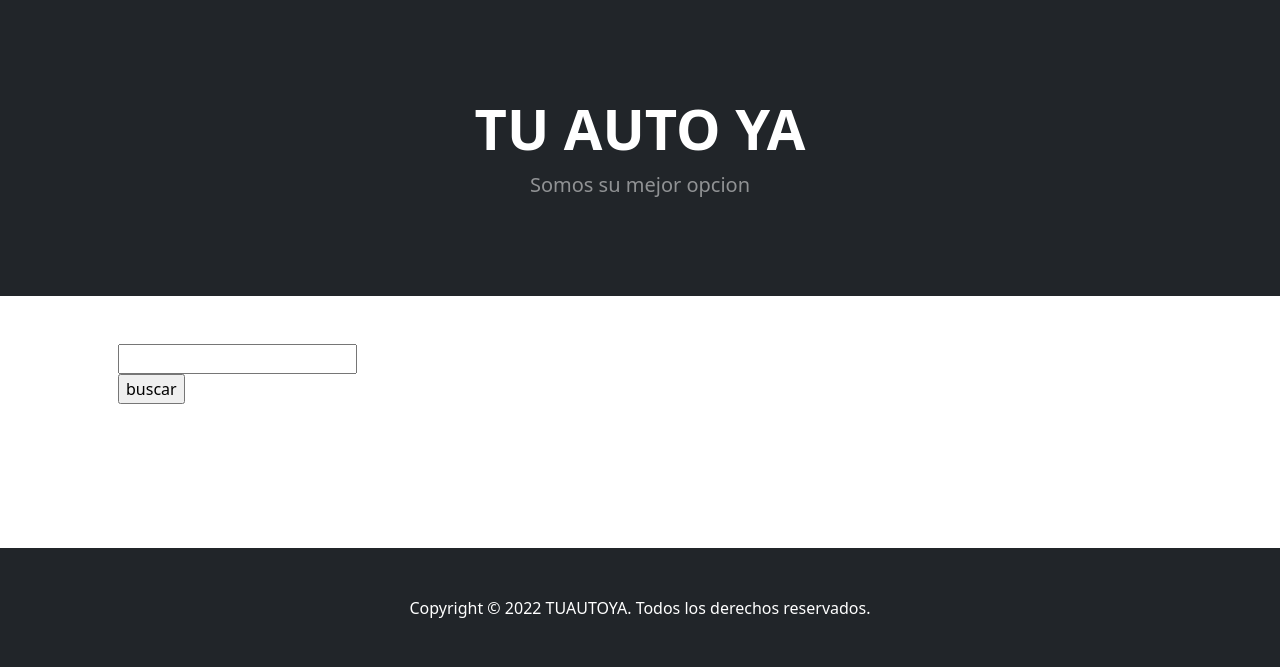
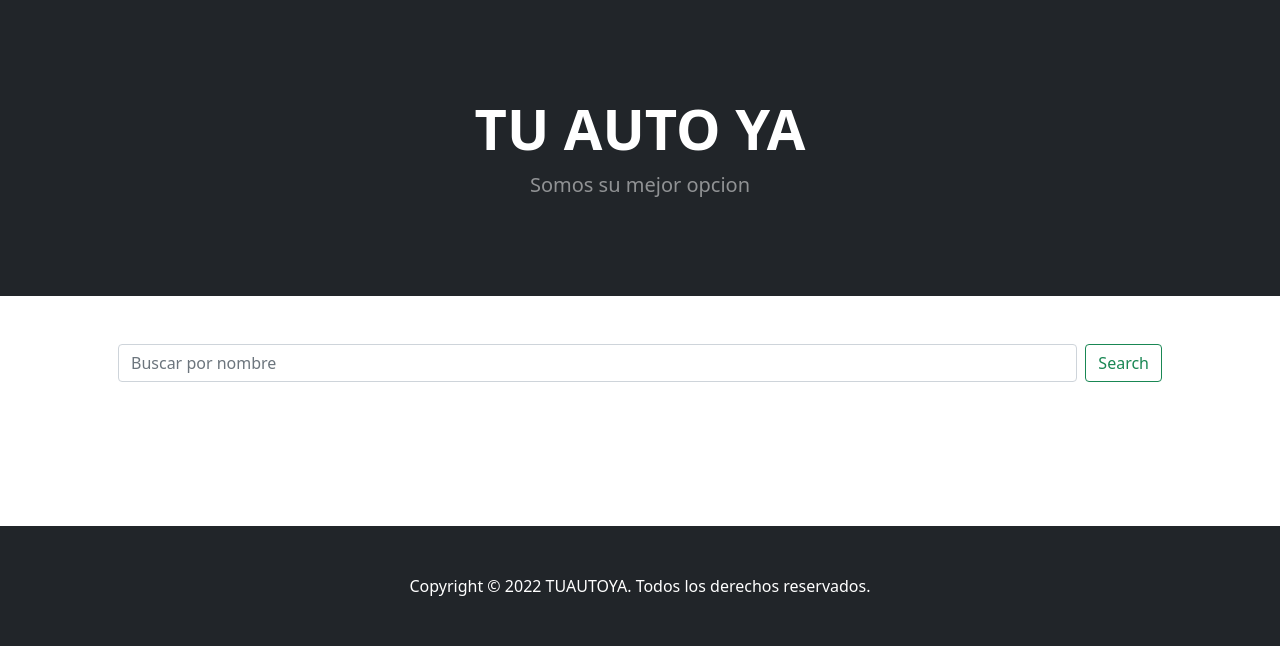
Before and after one commit to Loray21/Pyhton-Codehouse, a Django app: template entregafinalcoder/entregafinal/AppEcommerce/templates/index.html in a window 1280 px wide. Shown: the part 57-724 px from the top of the page. Run offline with Django 3.2, Linux system fonts and the light colour scheme; the template is opened without the code that fills it, so the values that code supplies are empty; some libraries are stand-ins or nearby versions.

Commit message:
fix search

```diff
--- a/entregafinalcoder/entregafinal/AppEcommerce/templates/index.html
+++ b/entregafinalcoder/entregafinal/AppEcommerce/templates/index.html
@@ -7,7 +7,7 @@
     <meta name="viewport" content="width=device-width, initial-scale=1, shrink-to-fit=no" />
     <meta name="description" content="" />
     <meta name="author" content="" />
-    <title>Shop Homepage - Start Bootstrap Template</title>
+    <title>TUAUTOYA</title>
     <!-- Favicon-->
     <link rel="icon" type="image/x-icon" href="assets/favicon.ico" />
     <!-- Bootstrap icons-->
@@ -49,6 +49,7 @@
                         <span class="badge bg-dark text-white ms-1 rounded-pill">0</span>
                     </button>
                 </form>
+
             </div>
         </div>
     </nav>
@@ -63,14 +64,11 @@
     </header>
     <!-- Section-->
     <div class="container px-4 px-lg-5 mt-5">
-        <div class="row gx-4 gx-lg-5 row-cols-2 row-cols-md-3 row-cols-xl-4 ">
-            <form action="{% url 'buscarNombre' %}" method="GET">
-
-                <input type="text" name="nombre" id="nombre">
-
-                <input type="submit" value="buscar" placeholder="coloque el nombre">
-
-
+        <div class="row gx-4 gx-lg-5">
+            <form class="d-flex" action="{% url 'buscarNombre' %}" method="GET">
+                <input class="form-control me-2" type="search" placeholder="Buscar por nombre" aria-label="Search"
+                    name="nombre" id="nombre">
+                <button class="btn btn-outline-success" value="buscar" type="submit">Search</button>
             </form>
         </div>
     </div>
@@ -108,6 +106,8 @@
                 {% endfor %}
 
             </div>
+
+
         </div>
         <div>
             {% block contenido_que_cambia %}
```
Also changed, not shown: entregafinalcoder/entregafinal/AppEcommerce/static/assets/logo.png (added).
